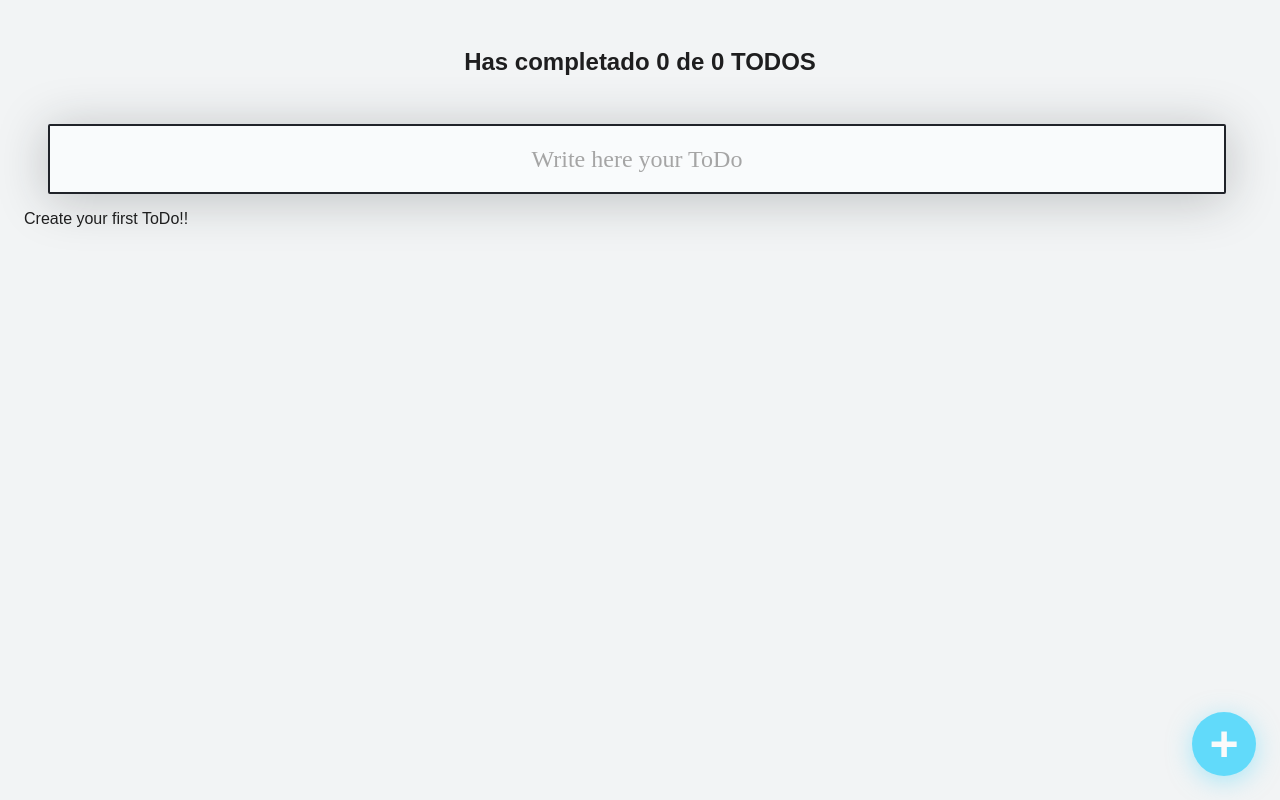
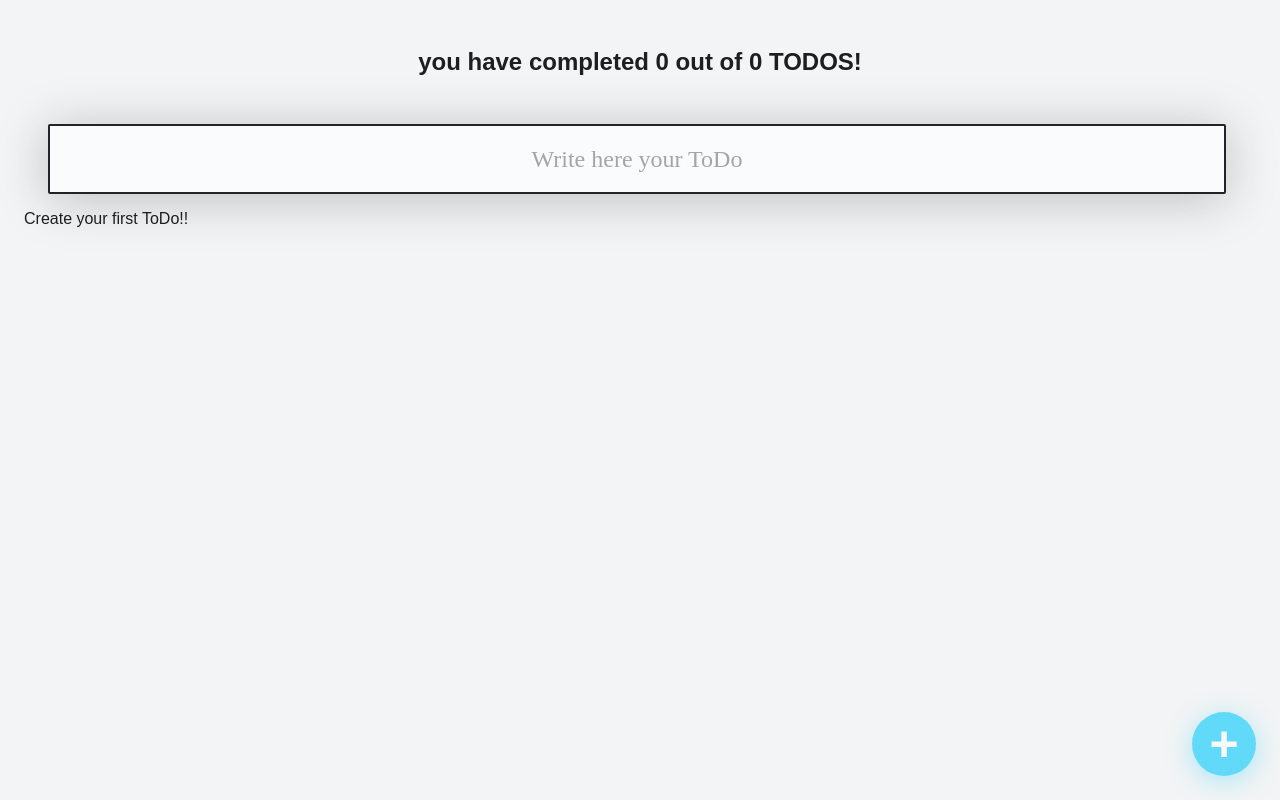
Before and after one commit to imdiegodev1/ToDoList_App, a React app: page / in a window 1280 px wide. Built offline with nearby package versions, Linux system fonts and the light colour scheme.

Commit message:
counter text correction

```diff
--- a/src/TodoCounter/index.js
+++ b/src/TodoCounter/index.js
@@ -10,7 +10,7 @@ function TodoCounter() {
 
     return (
         <h2 className="TodoCounter">
-          Has completado {completedTodos} de {totalTodos} TODOS
+          you have completed {completedTodos} out of {totalTodos} TODOS!
         </h2>
     );
 }
```
Also changed, not shown: build/asset-manifest.json, build/index.html.
